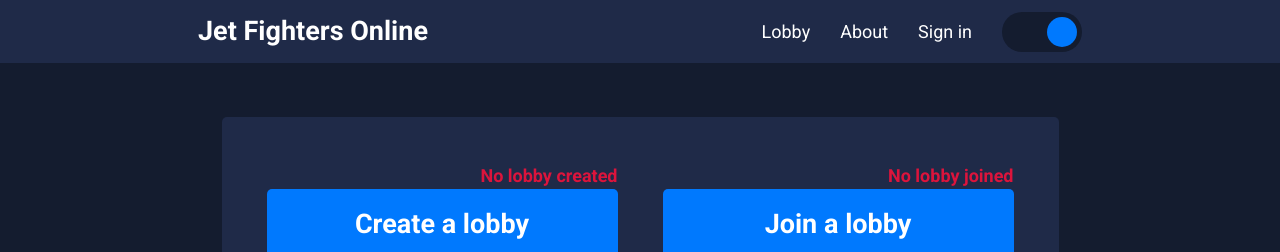
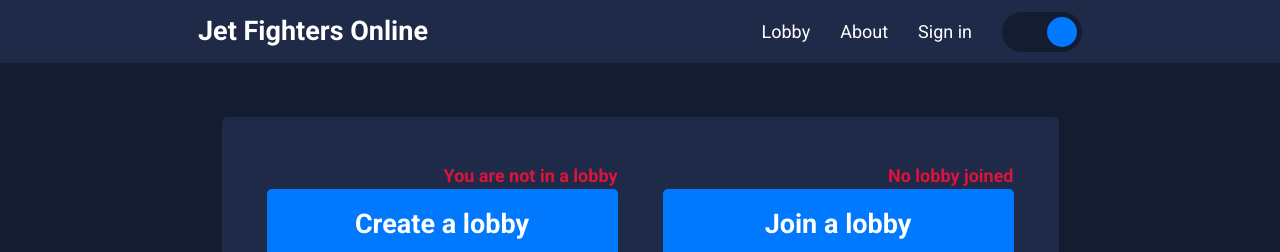
Before and after one commit to Dan-Lucian/jet-fighters-online-2.0, a React (Create React App) app in the folder frontend/: page / in a window 1280 px wide. Shown: the top 252 px of the page. Built offline with nearby package versions, Linux system fonts and the light colour scheme; no server answers.

Commit message:
feat: statusCreate text linked to statusGame

```diff
--- a/frontend/src/routes/index/routes/index/components/StatusCreate.js
+++ b/frontend/src/routes/index/routes/index/components/StatusCreate.js
@@ -1,20 +1,23 @@
 // shared hooks
-import { useContextWebsocket } from '../../../../../providers/ProviderWebsocket';
+import { useContextGame } from '../../../../../providers/ProviderGame';
 
 // styles
 import styles from './StatusCreate.module.scss';
 
 const StatusCreate = () => {
-  const { message } = useContextWebsocket();
-  const { event, success, reason } = message;
+  const [game] = useContextGame();
 
-  let text = 'No lobby created';
+  const { statusGame } = game;
 
-  if (event === 'create' && !success && reason === 'lobbyAlreadyCreated') {
-    text = `You are in a lobby already`;
+  if (statusGame === 'lobby') {
+    return (
+      <div className={`${styles.statusCreate} ${styles.textGreen}`}>
+        Already in a lobby
+      </div>
+    );
   }
 
-  return <div className={styles.statusCreate}>{text}</div>;
+  return <div className={styles.statusCreate}>You are not in a lobby</div>;
 };
 
 export default StatusCreate;
--- a/frontend/src/routes/index/routes/index/components/StatusCreate.module.scss
+++ b/frontend/src/routes/index/routes/index/components/StatusCreate.module.scss
@@ -5,3 +5,7 @@
   justify-self: end;
   grid-area: statusCreate;
 }
+
+.textGreen {
+  color: var(--color-green);
+}
```
